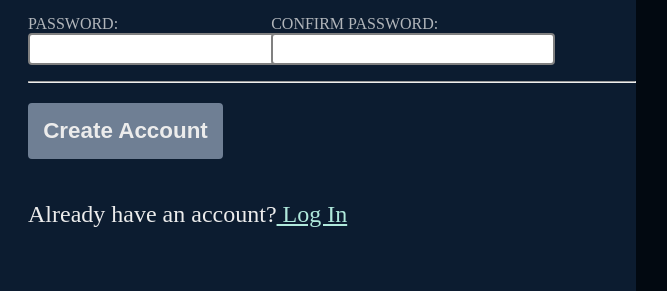
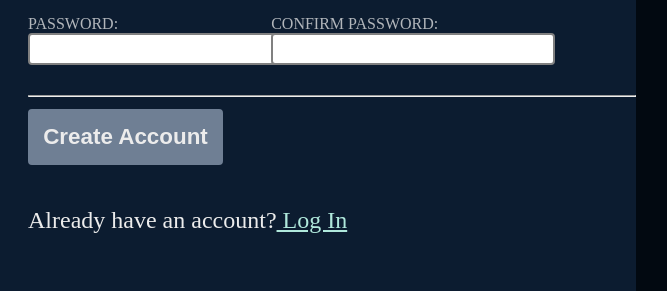
Before and after one commit to AJ-Gagliardo/sign-up-form, a plain HTML site: page index.html in a window 1280 px wide. Shown: the part 465-756 px from the top of the page, 516-1183 px from the left. Drawn offline with Linux system fonts and the light colour scheme.

Commit message:
made minor change on the css

```diff
--- a/styles.css
+++ b/styles.css
@@ -118,8 +118,9 @@ input:focus{
 }
 
 hr{
-    margin:0
-    padding:0
+    margin:0;
+    padding:0;
+    margin-top:5%;
 }
 
 form{
```
